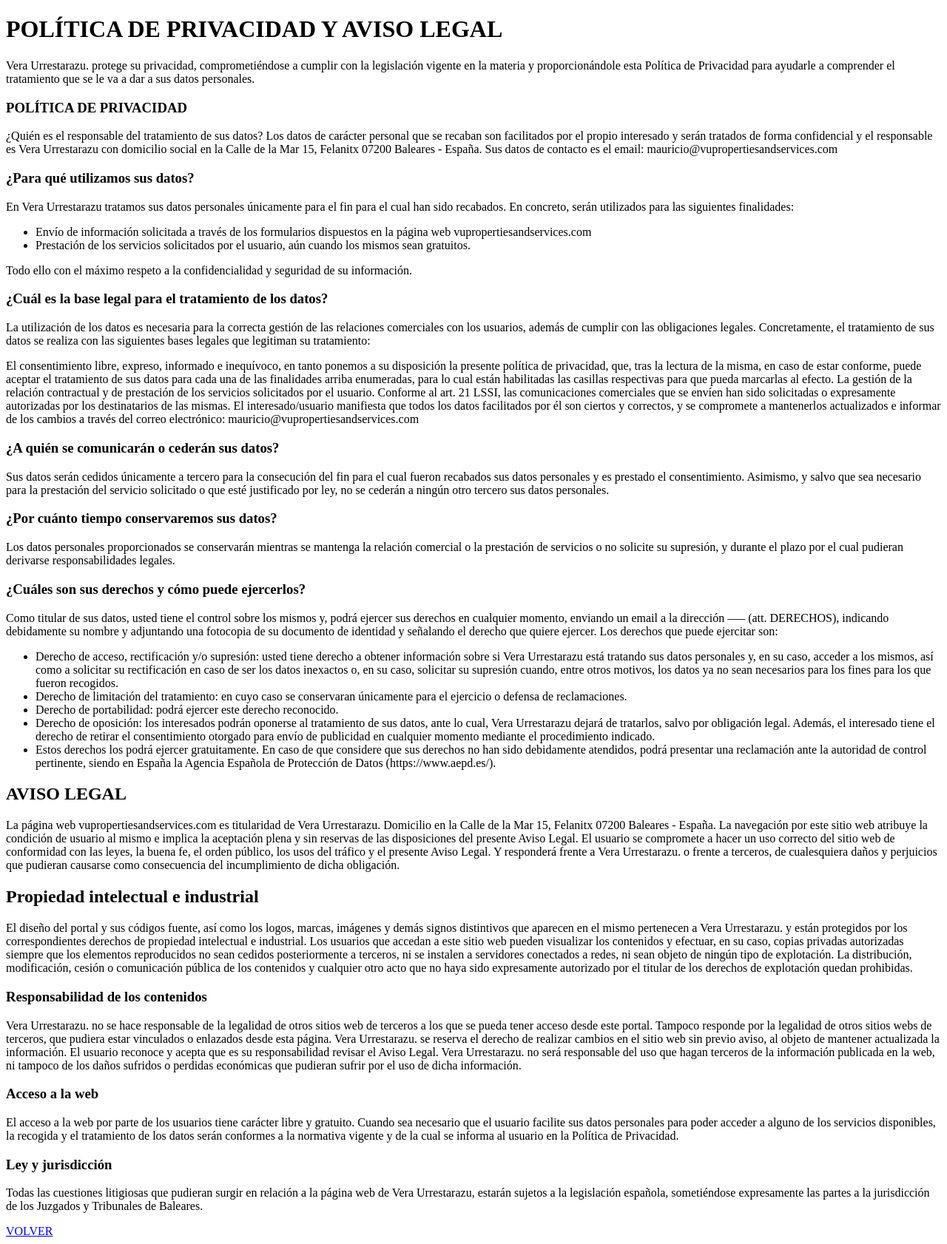
After one commit to Radega1993/Inmobiliaria_vera, a PHP site: page /politica.html in a window 1280 px wide. The commit adds this page. Shown: the whole page at 74% size. Run offline with PHP 8.4, Linux system fonts and the light colour scheme.

Commit message:
add analitics and doc

```diff
--- a/html/index.php
+++ b/html/index.php
@@ -106,6 +106,12 @@ require_once("header.php");
 
       <!-- end service section -->
 
+      <div class="bottom text-center" id="alert">
+        This website use <a href="cookies.html">cookies</a>
+        <button onclick="accpetCookie()">
+          Click here for accept cookie
+       </button>
+      </div>
 
     </main>
 
--- /dev/null
+++ b/html/politica.html
@@ -0,0 +1,143 @@
+<!DOCTYPE html>
+<html lang="es" dir="ltr">
+  <head>
+    <meta charset="utf-8">
+    <title></title>
+  </head>
+  <body>
+    <h1>
+      POLÍTICA DE PRIVACIDAD Y AVISO LEGAL
+    </h1>
+    <p>
+      Vera Urrestarazu. protege su privacidad, comprometiéndose a cumplir con la legislación vigente en la materia y proporcionándole esta Política de Privacidad para ayudarle a comprender el tratamiento que se le va a dar a sus datos personales.
+    </p>
+    <h3>
+      POLÍTICA DE PRIVACIDAD
+    </h3>
+    <p>
+      ¿Quién es el responsable del tratamiento de sus datos?
+      Los datos de carácter personal que se recaban son facilitados por el propio interesado y serán tratados de forma confidencial y el responsable es Vera Urrestarazu con domicilio social en la Calle de la Mar 15, Felanitx 07200 Baleares - España. Sus datos de contacto es el email: mauricio@vupropertiesandservices.com
+    </p>
+
+    <h3>
+      ¿Para qué utilizamos sus datos?
+    </h3>
+    <p>
+      En Vera Urrestarazu tratamos sus datos personales únicamente para el fin para el cual han sido recabados. En concreto, serán utilizados para las siguientes finalidades:
+    </p>
+    <p>
+      <ul>
+        <li>
+          Envío de información solicitada a través de los formularios dispuestos en la página web vupropertiesandservices.com
+        </li>
+        <li>
+          Prestación de los servicios solicitados por el usuario, aún cuando los mismos sean gratuitos.
+        </li>
+      </ul>
+    </p>
+    <p>
+      Todo ello con el máximo respeto a la confidencialidad y seguridad de su información.
+    </p>
+
+    <h3>
+      ¿Cuál es la base legal para el tratamiento de los datos?
+    </h3>
+    <p>
+      La utilización de los datos es necesaria para la correcta gestión de las relaciones comerciales con los usuarios, además de cumplir con las obligaciones legales. Concretamente, el tratamiento de sus datos se realiza con las siguientes bases legales que legitiman su tratamiento:
+    </p>
+    <p>
+      El consentimiento libre, expreso, informado e inequívoco, en tanto ponemos a su disposición la presente política de privacidad, que, tras la lectura de la misma, en caso de estar conforme, puede aceptar el tratamiento de sus datos para cada una de las finalidades arriba enumeradas, para lo cual están habilitadas las casillas respectivas para que pueda marcarlas al efecto.
+      La gestión de la relación contractual y de prestación de los servicios solicitados por el usuario.
+      Conforme al art. 21 LSSI, las comunicaciones comerciales que se envíen han sido solicitadas o expresamente autorizadas por los destinatarios de las mismas.
+      El interesado/usuario manifiesta que todos los datos facilitados por él son ciertos y correctos, y se compromete a mantenerlos actualizados e informar de los cambios a través del correo electrónico: mauricio@vupropertiesandservices.com
+    </p>
+
+    <h3>
+      ¿A quién se comunicarán o cederán sus datos?
+    </h3>
+    <p>
+      Sus datos serán cedidos únicamente a tercero para la consecución del fin para el cual fueron recabados sus datos personales y es prestado el consentimiento. Asimismo, y salvo que sea necesario para la prestación del servicio solicitado o que esté justificado por ley, no se cederán a ningún otro tercero sus datos personales.
+    </p>
+
+    <h3>
+      ¿Por cuánto tiempo conservaremos sus datos?
+    </h3>
+    <p>
+      Los datos personales proporcionados se conservarán mientras se mantenga la relación comercial o la prestación de servicios o no solicite su supresión, y durante el plazo por el cual pudieran derivarse responsabilidades legales.
+    </p>
+
+    <h3>
+      ¿Cuáles son sus derechos y cómo puede ejercerlos?
+    </h3>
+    <p>
+      Como titular de sus datos, usted tiene el control sobre los mismos y, podrá ejercer sus derechos en cualquier momento, enviando un email a la dirección —– (att. DERECHOS), indicando debidamente su nombre y adjuntando una fotocopia de su documento de identidad y señalando el derecho que quiere ejercer. Los derechos que puede ejercitar son:
+      <ul>
+        <li>
+          Derecho de acceso, rectificación y/o supresión: usted tiene derecho a obtener información sobre si Vera Urrestarazu está tratando sus datos personales y, en su caso, acceder a los mismos, así como a solicitar su rectificación en caso de ser los datos inexactos o, en su caso, solicitar su supresión cuando, entre otros motivos, los datos ya no sean necesarios para los fines para los que fueron recogidos.
+        </li>
+        <li>
+          Derecho de limitación del tratamiento: en cuyo caso se conservaran únicamente para el ejercicio o defensa de reclamaciones.
+        </li>
+        <li>
+          Derecho de portabilidad: podrá ejercer este derecho reconocido.
+        </li>
+        <li>
+          Derecho de oposición: los interesados podrán oponerse al tratamiento de sus datos, ante lo cual, Vera Urrestarazu dejará de tratarlos, salvo por obligación legal. Además, el interesado tiene el derecho de retirar el consentimiento otorgado para envío de publicidad en cualquier momento mediante el procedimiento indicado.
+        </li>
+        <li>
+          Estos derechos los podrá ejercer gratuitamente. En caso de que considere que sus derechos no han sido debidamente atendidos, podrá presentar una reclamación ante la autoridad de control pertinente, siendo en España la Agencia Española de Protección de Datos (https://www.aepd.es/).
+        </li>
+      </ul>
+    </p>
+
+
+    <h2>
+      AVISO LEGAL
+    </h2>
+    <p>
+      La página web vupropertiesandservices.com es titularidad de Vera Urrestarazu. Domicilio en la Calle de la Mar 15, Felanitx 07200 Baleares - España.
+
+      La navegación por este sitio web atribuye la condición de usuario al mismo e implica la aceptación plena y sin reservas de las disposiciones del presente Aviso Legal.
+
+      El usuario se compromete a hacer un uso correcto del sitio web de conformidad con las leyes, la buena fe, el orden público, los usos del tráfico y el presente Aviso Legal. Y responderá frente a Vera Urrestarazu. o frente a terceros, de cualesquiera daños y perjuicios que pudieran causarse como consecuencia del incumplimiento de dicha obligación.
+    </p>
+    <h2>
+      Propiedad intelectual e industrial
+    </h2>
+    <p>
+
+      El diseño del portal y sus códigos fuente, así como los logos, marcas, imágenes y demás signos distintivos que aparecen en el mismo pertenecen a Vera Urrestarazu. y están protegidos por los correspondientes derechos de propiedad intelectual e industrial.
+
+      Los usuarios que accedan a este sitio web pueden visualizar los contenidos y efectuar, en su caso, copias privadas autorizadas siempre que los elementos reproducidos no sean cedidos posteriormente a terceros, ni se instalen a servidores conectados a redes, ni sean objeto de ningún tipo de explotación.
+
+      La distribución, modificación, cesión o comunicación pública de los contenidos y cualquier otro acto que no haya sido expresamente autorizado por el titular de los derechos de explotación quedan prohibidas.
+
+    </p>
+    <h3>
+      Responsabilidad de los contenidos
+    </h3>
+    <p>
+      Vera Urrestarazu. no se hace responsable de la legalidad de otros sitios web de terceros a los que se pueda tener acceso desde este portal. Tampoco responde por la legalidad de otros sitios webs de terceros, que pudiera estar vinculados o enlazados desde esta página.
+
+      Vera Urrestarazu. se reserva el derecho de realizar cambios en el sitio web sin previo aviso, al objeto de mantener actualizada la información. El usuario reconoce y acepta que es su responsabilidad revisar el Aviso Legal.
+
+      Vera Urrestarazu. no será responsable del uso que hagan terceros de la información publicada en la web, ni tampoco de los daños sufridos o perdidas económicas que pudieran sufrir por el uso de dicha información.
+    </p>
+
+    <h3>
+      Acceso a la web
+    </h3>
+    <p>
+      El acceso a la web por parte de los usuarios tiene carácter libre y gratuito. Cuando sea necesario que el usuario facilite sus datos personales para poder acceder a alguno de los servicios disponibles, la recogida y el tratamiento de los datos serán conformes a la normativa vigente y de la cual se informa al usuario en la Política de Privacidad.
+    </p>
+    <h3>
+      Ley y jurisdicción
+    </h3>
+    <p>
+      Todas las cuestiones litigiosas que pudieran surgir en relación a la página web de Vera Urrestarazu, estarán sujetos a la legislación española, sometiéndose expresamente las partes a la jurisdicción de los Juzgados y Tribunales de Baleares.
+    </p>
+
+
+    <a href="index.php"> VOLVER </a>
+  </body>
+</html>
```
Also changed, not shown: html/assets/css/styles.css (+15 -1 lines), html/cookies.html (added, +61 -0 lines), html/footer.php (+46 -0 lines), html/.htaccess (added).
